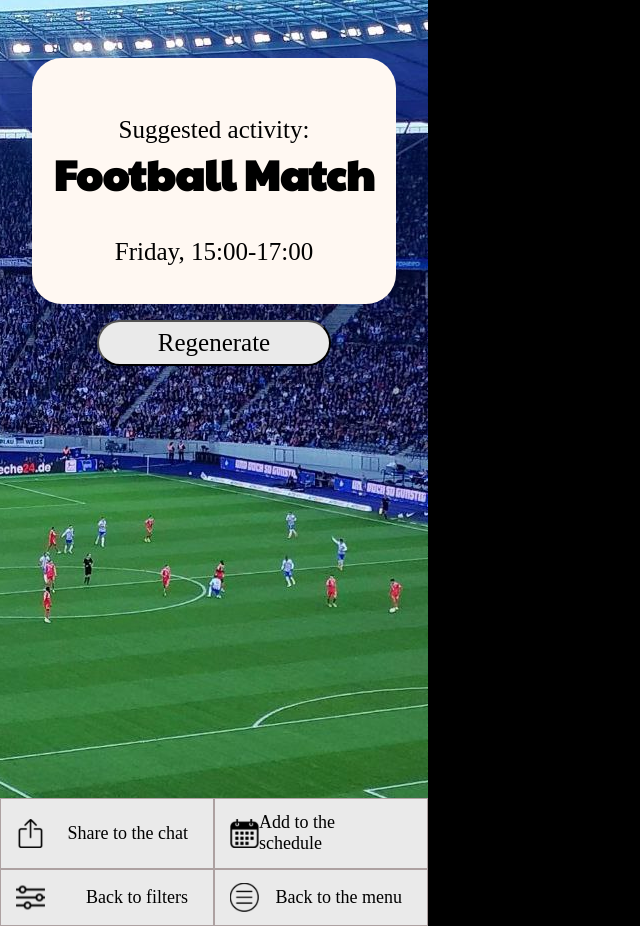
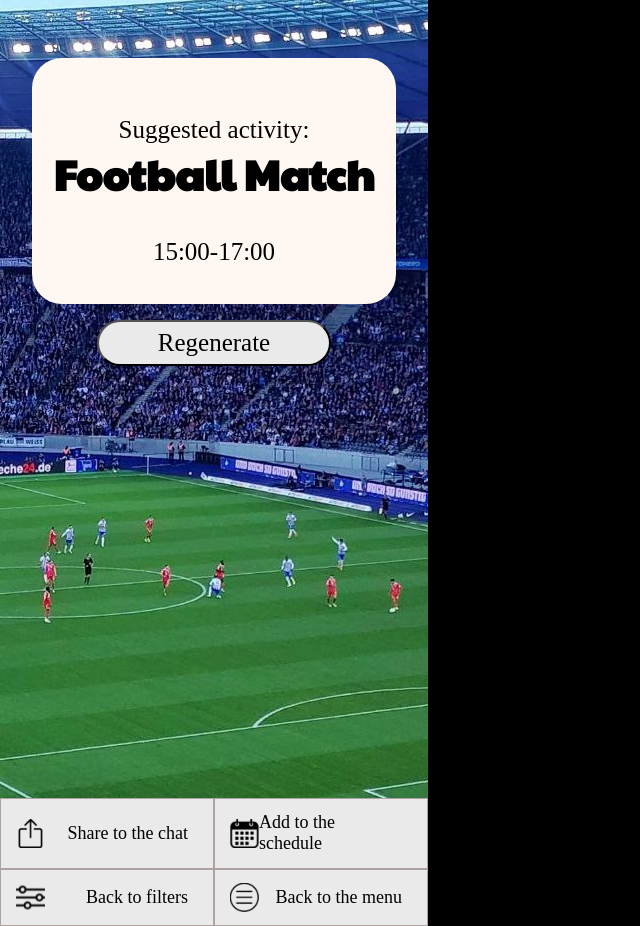
Before and after one commit to SenkeSem/project27-time-link, a React (Create React App) app: page /football in a window 1280 px wide. Shown: the whole page, without its empty margins (0-640 px from the left). Built offline with nearby package versions, Linux system fonts and the light colour scheme; a web font is replaced by a local one.

Commit message:
Убирает день недели из описания активности

```diff
--- a/src/pages/ActivitiesPage/ActivitiesPage.jsx
+++ b/src/pages/ActivitiesPage/ActivitiesPage.jsx
@@ -28,10 +28,9 @@ function ActivitiesPage() {
     <div className={styles.container}>
       <img src={ActivitiesList[ActivityNumber].imageUrl} alt="background" />
       <article>
-        {/* <input type="color" /> */}
         <h4>Suggested activity:</h4>
         <h3>{ActivitiesList[ActivityNumber].activiteName}</h3>
-        <h4>Friday, 15:00-17:00</h4>
+        <h4>15:00-17:00</h4>
       </article>
       <button onClick={onClickRegenerate}>Regenerate</button>
       <nav>
```
